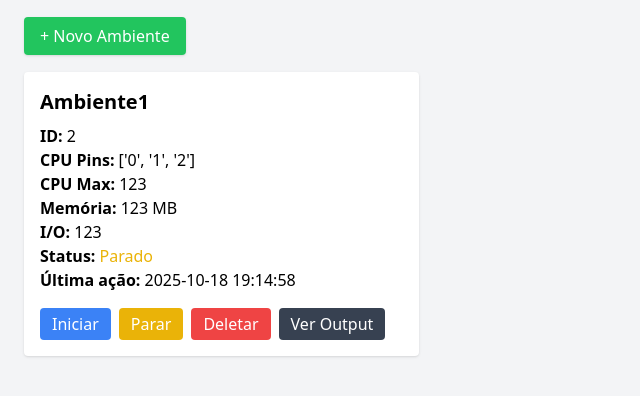
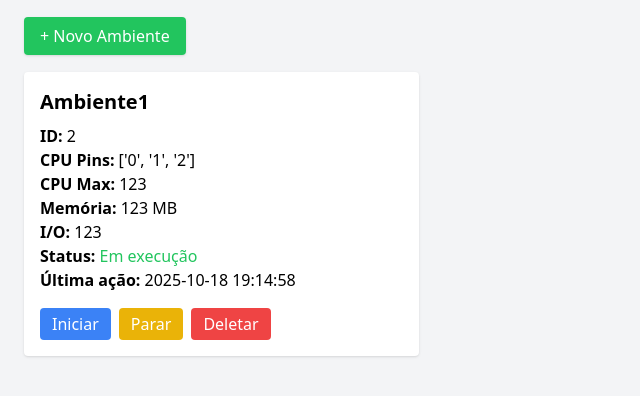
Before and after one commit to RafaMazoliniF/OrcaStrator, a Flask app: page /home in a window 1280 px wide. Shown: the part 64-460 px from the top of the page, without its empty margins (0-640 px from the left). Run offline with Flask 3, Linux system fonts and the light colour scheme; data comes from the database, SQL or seed files in the repository; both versions use the stored data as it was after the commit; some libraries are stand-ins or nearby versions.

Commit message:
htmls pages is just for testing

```diff
--- a/web/app.py
+++ b/web/app.py
@@ -16,9 +16,6 @@ def direct():
 BASE_DIR = os.path.dirname(os.path.abspath(__file__))
 DB_PATH = os.path.join(BASE_DIR, 'database.db')
 
-#/start-env/{id}
-#/stop-env/{id}
-#/delete-env/{id}
 #/outputfile/{id} -> pagina com o texto de output
 
 #/home -> visualização geral
@@ -55,11 +52,32 @@ def save_env():
     files = request.files.getlist("program_file")
     files = [f for f in files if f.filename]
     if files:
-        print('tem programa')
         add_programs(env_id, name, files)
 
     return redirect('/home')
 
+#/start-env/{id}
+@app.route("/start_env/<int:env_id>")
+def start_env_route(env_id):
+    start_env(env_id)
+
+    return redirect(url_for("home"))
+
+#/stop-env/{id}
+@app.route("/stop_env/<int:env_id>")
+def stop_env_route(env_id):
+    stop_env(env_id)
+
+    return redirect(url_for("home"))
+
+#/delete-env/{id}
+@app.route("/delete_env/<int:env_id>")
+def delete_env_route(env_id):
+    delete_env(env_id)
+
+    return redirect(url_for("home"))
+
+
 if __name__ == "__main__":
     init_db()
     app.run(host="0.0.0.0", port=5000, debug=True, use_reloader=True)
--- a/web/manip_db.py
+++ b/web/manip_db.py
@@ -1,4 +1,4 @@
-import sqlite3, json, os
+import sqlite3, json, os, shutil
 from datetime import datetime
 
 BASE_DIR = os.path.dirname(os.path.abspath(__file__))
@@ -53,6 +53,35 @@ def add_programs(env_id, name, files):
     con.commit()
     con.close()
 
+def start_env(env_id):
+    con = sqlite3.connect(DB_PATH)
+    c = con.cursor()
+
+    c.execute("UPDATE envs SET status=0 WHERE id=?", (env_id,))
+
+    con.commit()
+    con.close()
+
+def stop_env(env_id):
+    con = sqlite3.connect(DB_PATH)
+    c = con.cursor()
+
+    c.execute("UPDATE envs SET status=1 WHERE id=?", (env_id,))
+
+    con.commit()
+    con.close()
+
+def delete_env(env_id):
+    con = sqlite3.connect(DB_PATH)
+    c = con.cursor()
+
+    c.execute("PRAGMA foreign_keys = ON")
+
+    c.execute("DELETE FROM envs WHERE id=?", (env_id,))
+
+    con.commit()
+    con.close()
+
 def get_envs():
     con = sqlite3.connect(DB_PATH)
     c = con.cursor()
--- a/web/templates/home.html
+++ b/web/templates/home.html
@@ -32,20 +32,19 @@
                 <p><strong>I/O:</strong> {{ e[5] }}</p>
                 <p><strong>Status:</strong>
                     {% if e[6] == 0 %}
+                        <span class="text-green-500">Em execução</span>
+                    {% elif e[6] == 1 %}
                         <span class="text-yellow-500">Parado</span>
-                    {% elif e[6] == 1 %}
-                        <span class="text-green-500">Ativo</span>
                     {% elif e[6] == 2 %}
-                        <span class="text-red-500">Finalizado</span>
+                        <span class="text-red-500">Erro</span>
                     {% endif %}
                 </p>
                 <p><strong>Última ação:</strong> {{ e[7] }}</p>
 
                 <div class="mt-4 flex flex-wrap gap-2">
-                    <a href="/start-env/{{ e[0] }}" class="bg-blue-500 hover:bg-blue-600 text-white px-3 py-1 rounded">Iniciar</a>
-                    <a href="/stop-env/{{ e[0] }}" class="bg-yellow-500 hover:bg-yellow-600 text-white px-3 py-1 rounded">Parar</a>
-                    <a href="/delete-env/{{ e[0] }}" class="bg-red-500 hover:bg-red-600 text-white px-3 py-1 rounded">Deletar</a>
-                    <a href="/outputfile/{{ e[0] }}" class="bg-gray-700 hover:bg-gray-800 text-white px-3 py-1 rounded">Ver Output</a>
+                    <a href="/start_env/{{ e[0] }}" class="bg-blue-500 hover:bg-blue-600 text-white px-3 py-1 rounded">Iniciar</a>
+                    <a href="/stop_env/{{ e[0] }}" class="bg-yellow-500 hover:bg-yellow-600 text-white px-3 py-1 rounded">Parar</a>
+                    <a href="/delete_env/{{ e[0] }}" class="bg-red-500 hover:bg-red-600 text-white px-3 py-1 rounded">Deletar</a>
                 </div>
             </div>
             {% endfor %}
```
Also changed, not shown: web/database.db, 2 other files.
